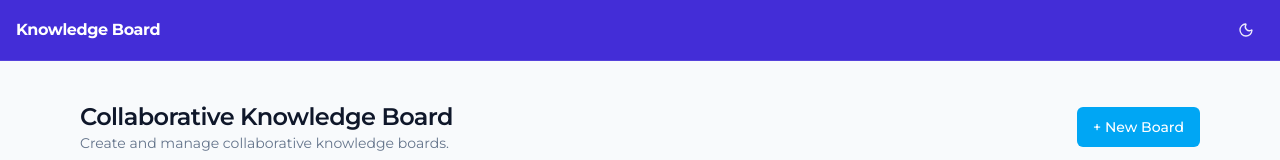
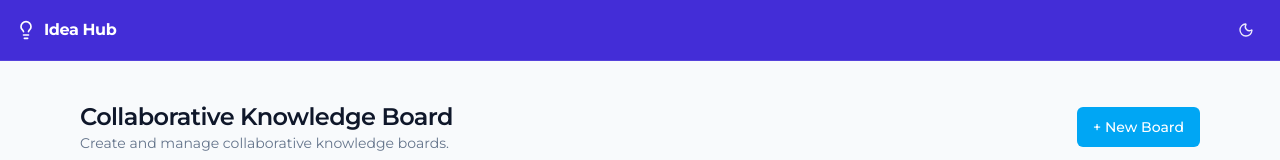
Before and after one commit to tosin2life/Talenvo-task-1, a Next.js app: page / in a window 1280 px wide. Shown: the top 160 px of the page. Built offline with nearby package versions, Linux system fonts and the light colour scheme.

Commit message:
Feat: Navbar title and icon

```diff
--- a/src/app/layout.tsx
+++ b/src/app/layout.tsx
@@ -1,5 +1,6 @@
 import type { Metadata } from "next";
 import Link from "next/link";
+import { Lightbulb } from "lucide-react";
 import { Geist_Mono, Montserrat } from "next/font/google";
 import "./globals.css";
 import { StoreHydration } from "@/components/StoreHydration";
@@ -42,9 +43,10 @@
         <nav className="flex items-center justify-between gap-3 border-b border-white/10 bg-indigo-700 px-4 py-3">
           <Link
             href="/"
-            className="text-base font-bold tracking-tight text-white hover:text-blue-200 transition-colors"
+            className="flex items-center gap-2 text-base font-bold tracking-tight text-white hover:text-blue-200 transition-colors"
           >
-            Knowledge Board
+            <Lightbulb className="h-5 w-5" aria-hidden />
+            Idea Hub
           </Link>
           <ThemeToggle />
         </nav>
```
